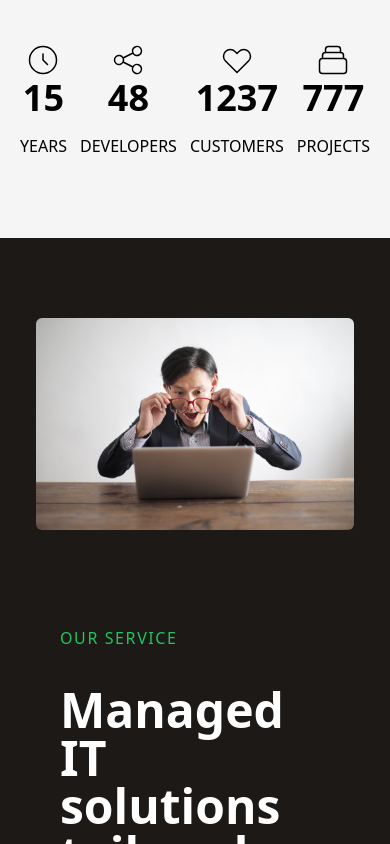
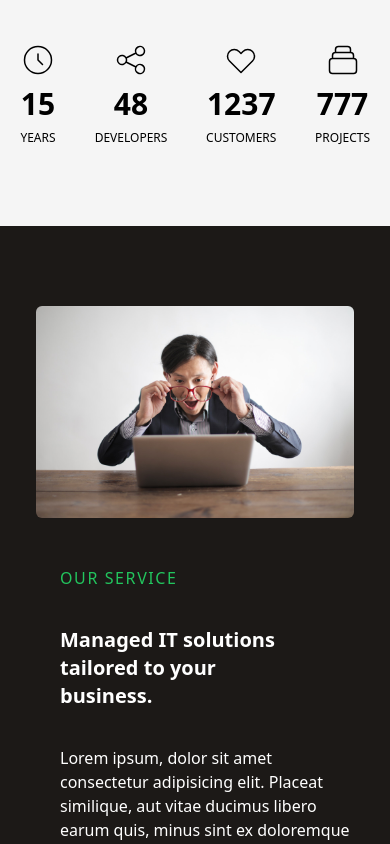
Before and after one commit to pranjaltimsina/mindrisers, a React (Create React App) app: page / in a window 390 px wide. Shown: the part 2120-2964 px from the top of the page. Built offline with nearby package versions, Linux system fonts and the light colour scheme.

Commit message:
fix: content overflow of mission and services on medium screens

```diff
--- a/src/components/HomePageComponents/Mission.tsx
+++ b/src/components/HomePageComponents/Mission.tsx
@@ -8,8 +8,8 @@ const Statistic = ({ icon, statNum, text }: statisticInterface) => {
   return (
     <div className='flex flex-col w-max justify-center items-center'>
       {icon}
-      <h1 className='font-sans text-4xl md:text-7xl font-bold pb-4'>{statNum}</h1>
-      <p>{text}</p>
+      <h1 className='font-sans text-3xl md:text-5xl lg:text-6xl xl:text-7xl font-bold pt-2 pb-2 md:pt-0 md:pb-4'>{statNum}</h1>
+      <p className='text-xs md:text-md'>{text}</p>
     </div>
   )
 }
--- a/src/components/HomePageComponents/OurServices.tsx
+++ b/src/components/HomePageComponents/OurServices.tsx
@@ -2,13 +2,13 @@ import ComputerMan from '../../assets/computer-man.jpg'
 
 const OurServices = () => {
   return (
-    <section className="bg-stone-900 h-max flex flex-col md:flex-row py-20 sm:py-32 px-5 sm:px-32 space-y-24 md:space-y-0">
-      <div className='w-full md:w-1/2 px-4' >
-        <img src={ComputerMan} alt='Services' className='rounded-md' />
+    <section className="bg-stone-900 h-max flex flex-col lg:flex-row py-20 sm:py-32 px-5 sm:px-32 space-y-12 lg:space-y-0">
+      <div className='w-full lg:w-1/2 px-4' >
+        <img src={ComputerMan} alt='Services' className='rounded-md h-full object-cover' />
       </div>
-      <div className='w-full md:w-1/2 px-4 pl-10 flex flex-col space-y-9'>
+      <div className='w-full lg:w-1/2 px-4 pl-10 flex flex-col space-y-9'>
         <h4 className='text-md font-medium font-sans text-green-500 tracking-widest'>OUR SERVICE</h4>
-        <h1 className='text-white font-bold text-5xl w-5/6' >Managed IT solutions tailored to your business.</h1>
+        <h1 className='text-white font-bold text-xl sm:text-2xl md:text-2xl lg:text-3xl xl:text-4xl w-5/6' >Managed IT solutions tailored to your business.</h1>
         <p className='text-white'>
           Lorem ipsum, dolor sit amet consectetur adipisicing elit. Placeat similique, aut vitae ducimus libero earum quis, minus sint ex doloremque quod illo asperiores, quos cum molestiae quas aspernatur porro reprehenderit.
         </p>
```
